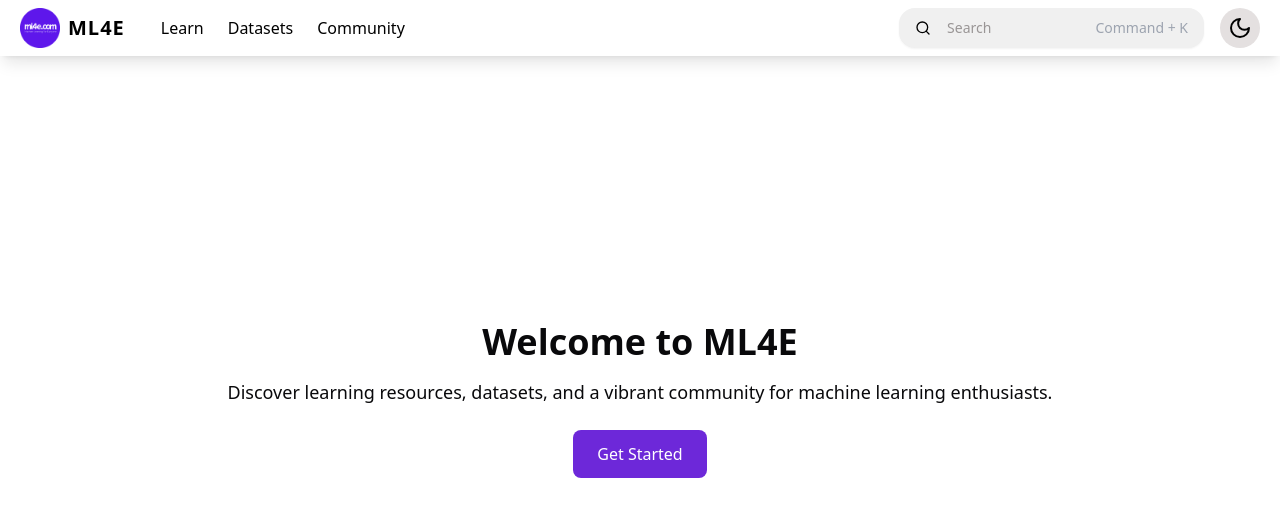
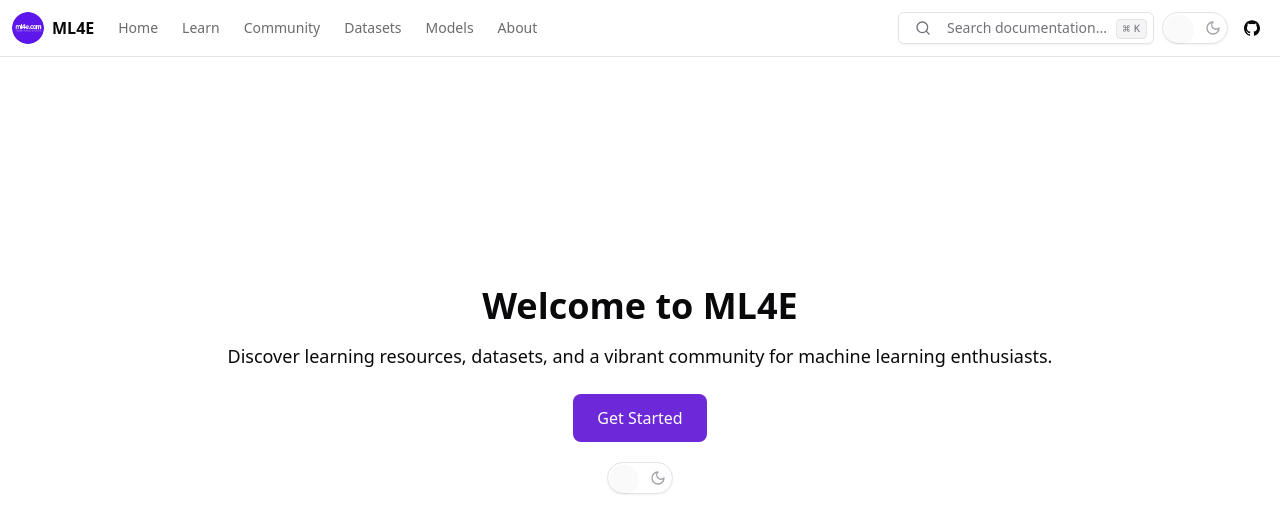
Before and after one commit to aayank13/ml4e, a Next.js app: page / in a window 1280 px wide. Shown: the top 532 px of the page. Built offline with nearby package versions, Linux system fonts and the light colour scheme.

Commit message:
Improved code quality, fixed file/folder structure, fixed theme changing feature, navbar update

```diff
--- a/app/about/layout.tsx
+++ b/app/(root)/about/layout.tsx
@@ -1,13 +1,13 @@
 import React from 'react';
 import { Metadata } from 'next';
+
 export const metadata: Metadata = {
-    title: "Learn - ML4E",
+    title: "About - ML4E",
     description: "ML4E - Machine Learning for Everyone is a collection of resources to help you learn machine learning.",
 };
 
 export default function Layout({ children }: { children: React.ReactNode }) {
     return (
-
         <main>
           {children}
         </main>
--- a/app/(root)/page.tsx
+++ b/app/(root)/page.tsx
@@ -1,36 +1,8 @@
-"use client";
-import React, { useState, useEffect } from "react";
+import React from "react";
 import Link from "next/link";
+import ThemeToggleButton from "@/components/custom/ThemeToggleButton";
 
 export default function Home() {
-  const [darkMode, setDarkMode] = useState<boolean>(false);
-  const loadDarkMode = () => {
-    setDarkMode((prevMode) => {
-      const newMode = !prevMode;
-      localStorage.getItem("darkMode");
-      return newMode;
-    });
-  };
-
-  useEffect(() => {
-    const savedTheme = localStorage.getItem("darkMode");
-    if (savedTheme !== null) {
-      setDarkMode(JSON.parse(savedTheme));
-    }
-    window.addEventListener("darkModeChanged", loadDarkMode);
-    return () => {
-      window.removeEventListener("darkModeChanged", loadDarkMode);
-    };
-  }, []);
-
-  useEffect(() => {
-    if (darkMode) {
-      document.body.classList.add("dark");
-    } else {
-      document.body.classList.remove("dark");
-    }
-  }, [darkMode]);
-
   return (
     <main>
       <section className="flex flex-col justify-center items-center min-h-screen text-center">
@@ -46,6 +18,9 @@ export default function Home() {
         >
           Get Started
         </Link>
+        <div className="p-5">
+          <ThemeToggleButton />
+        </div>
       </section>
     </main>
   );
--- a/app/globals.css
+++ b/app/globals.css
@@ -1,8 +1,10 @@
 @tailwind base;
 @tailwind components;
 @tailwind utilities;
+
 @layer base {
   :root {
+    /* Shared Colors */
     --background: 0 0% 100%;
     --foreground: 240 10% 3.9%;
     --card: 0 0% 100%;
@@ -22,12 +24,16 @@
     --border: 240 5.9% 90%;
     --input: 240 5.9% 90%;
     --ring: 240 10% 3.9%;
+    --radius: 0.5rem;
+
+    /* Chart Colors */
     --chart-1: 12 76% 61%;
     --chart-2: 173 58% 39%;
     --chart-3: 197 37% 24%;
     --chart-4: 43 74% 66%;
     --chart-5: 27 87% 67%;
-    --radius: 0.5rem;
+
+    /* Sidebar Colors */
     --sidebar-background: 0 0% 98%;
     --sidebar-foreground: 240 5.3% 26.1%;
     --sidebar-primary: 240 5.9% 10%;
@@ -35,7 +41,10 @@
     --sidebar-accent: 240 4.8% 95.9%;
     --sidebar-accent-foreground: 240 5.9% 10%;
     --sidebar-border: 220 13% 91%;
-    --sidebar-ring: 217.2 91.2% 59.8%}
+    --sidebar-ring: 217.2 91.2% 59.8%;
+  }
+
+  /* Dark Mode Colors */
   .dark {
     --background: 240 10% 3.9%;
     --foreground: 0 0% 98%;
@@ -56,11 +65,15 @@
     --border: 240 3.7% 15.9%;
     --input: 240 3.7% 15.9%;
     --ring: 240 4.9% 83.9%;
+
+    /* Dark Mode Chart Colors */
     --chart-1: 220 70% 50%;
     --chart-2: 160 60% 45%;
     --chart-3: 30 80% 55%;
     --chart-4: 280 65% 60%;
     --chart-5: 340 75% 55%;
+
+    /* Dark Mode Sidebar */
     --sidebar-background: 240 5.9% 10%;
     --sidebar-foreground: 240 4.8% 95.9%;
     --sidebar-primary: 224.3 76.3% 48%;
@@ -68,121 +81,16 @@
     --sidebar-accent: 240 3.7% 15.9%;
     --sidebar-accent-foreground: 240 4.8% 95.9%;
     --sidebar-border: 240 3.7% 15.9%;
-    --sidebar-ring: 217.2 91.2% 59.8%}
-}
-@layer base {
+  }
+
+  /* Apply Border */
   * {
     @apply border-border;
   }
+
+  /* Apply Background and Text Colors */
   body {
     @apply bg-background text-foreground;
+    transition: background-color 0.1s ease, color 0.2s ease;
   }
 }
-
-.grid-background {
-  background-image:
-    linear-gradient(90deg, rgba(255, 255, 255, 0.1) 1px, transparent 1px),
-    linear-gradient(180deg, rgba(255, 255, 255, 0.1) 1px, transparent 1px);
-  background-size: 40px 40px;
-  position: absolute;
-  width: 100%;
-  height: 100%;
-  z-index: 0;
-  pointer-events: none;
-}
-
-.dark .grid-background {
-  background-image:
-    linear-gradient(90deg, rgba(255, 255, 255, 0.05) 1px, transparent 1px),
-    linear-gradient(180deg, rgba(255, 255, 255, 0.05) 1px, transparent 1px);
-}
-
-.light .grid-background {
-  background-image:
-    linear-gradient(90deg, rgba(0, 0, 0, 0.05) 1px, transparent 1px),
-    linear-gradient(180deg, rgba(0, 0, 0, 0.05) 1px, transparent 1px);
-}
-
-.flare-effect, .flare-effect-1 {
-  /* Existing flare-effect styling */
-}
-
-.dark .flare-effect, .dark .flare-effect-1 {
-  background: radial-gradient(circle, rgba(255, 255, 255, 0.5) 0%, rgba(128, 0, 128, 0.4) 100%);
-}
-
-.light .flare-effect, .light .flare-effect-1 {
-  background: radial-gradient(circle, rgba(0, 0, 0, 0.5) 0%, rgba(128, 128, 255, 0.4) 100%);
-}
-
-
-.grid-background::before {
-  content: '';
-  position: absolute;
-  top: 0;
-  right: 0;
-  width: 150px; /* Adjust the width for the area to blur */
-  height: 200px; /* Match the height to width for a quarter circle */
-  backdrop-filter: blur(5px); /* Add the blur effect */
-  -webkit-backdrop-filter: blur(10px); /* Safari support */
-  z-index: 1; /* Ensure it applies to the background only */
-  pointer-events: none; /* Prevent interaction */
-
-  /* Create the quarter circle effect */
-  border-top-left-radius: 200px; /* Set radius to create a quarter circle */
-}
-/* .flare-effect {
-  content: '';
-  position: absolute;
-  top: 0; /* Start from the top */
-  /* left: 0; Start from the left */
-  /* width: 150%; Extend beyond the container */
-  /* height: 150%; Extend beyond the container */
-  /* background: radial-gradient(circle at top left, rgba(255, 255, 255, 0.6), rgba(128, 0, 128, 0.4)); */
-  /* filter: blur(60px); Add blur for a softer effect */
-  /* z-index: 0; Place it behind other content */
-/* } */
-.flare-effect {
-  position: absolute;
-  top: 0;
-  left: 0;
-  width: 100px; /* Adjust width */
-  height: 1000px; /* Adjust height */
-  background: radial-gradient(circle, rgba(255, 255, 255, 0.5) 0%, rgba(128, 0, 128, 0.4) 100%);
-  filter: blur(60px); /* Adjust blur radius */
-  opacity: 0.5; /* Adjust opacity */
-  pointer-events: none; /* Prevent interaction */
-  z-index: 0; /* Set behind other elements */
-  rotate:125deg;
-  margin-left: 400px;
-  margin-top: -400px;
-}
-.flare-effect-1{
-  position: absolute;
-  top: 0;
-  left: 0;
-  width: 100px; /* Adjust width */
-  height: 800px; /* Adjust height */
-  background: radial-gradient(circle, rgba(255, 255, 255, 0.5) 0%, rgba(128, 0, 128, 0.4) 100%);
-  filter: blur(60px); /* Adjust blur radius */
-  opacity: 0.5; /* Adjust opacity */
-  pointer-events: none; /* Prevent interaction */
-  z-index: 0; /* Set behind other elements */
-  rotate:125deg;
-  margin-left: 50px;
-  margin-top: -400px;
-}
-.learn-button {
-  position: relative;
-  cursor: pointer;
-}
-
-.learn-button:hover .learn-text {
-  transform: translateX(100%); /* Move text to the right */
-  opacity: 0; /* Make text invisible */
-}
-
-.learn-button:hover .learn-emoji {
-  transform: translateX(0); /* Move emoji into place */
-  opacity: 1; /* Show emoji */
-}
--- a/app/layout.tsx
+++ b/app/layout.tsx
@@ -1,5 +1,6 @@
 import type { Metadata } from "next";
 import "./globals.css";
+import { ThemeProvider } from "@/context/ThemeContext";
 
 export const metadata: Metadata = {
   title: "ML4E - Machine Learning for Everyone",
@@ -13,9 +14,11 @@ export default function RootLayout({
 }>) {
   return (
     <html lang="en">
-      <body>
-        {children}
-      </body>
+        <body>
+            <ThemeProvider>
+                {children}
+            </ThemeProvider>
+        </body>
     </html>
-  );
+);
 }
--- a/components/custom/RootNavbar.tsx
+++ b/components/custom/RootNavbar.tsx
@@ -1,224 +1,188 @@
-"use client";
+'use client'
 
-import Link from "next/link";
-import { useState, useEffect, useRef, useCallback } from "react";
-import { Button } from "@/components/ui/button";
+import Link from "next/link"
+import { useState, useEffect, useCallback } from "react"
+import { Button } from "@/components/ui/button"
 import {
   Dialog,
-  DialogTrigger,
   DialogContent,
   DialogTitle,
-} from "@/components/ui/dialog";
-import Image from "next/image";
-import { Search, Moon, Sun, MoreVertical } from "lucide-react";
+  DialogTrigger,
+} from "@/components/ui/dialog"
+import {
+  Sheet,
+  SheetContent,
+  SheetHeader,
+  SheetTitle,
+  SheetTrigger,
+} from "@/components/ui/sheet"
+import { Input } from "@/components/ui/input"
+import Image from "next/image"
+import { Search, ChevronDown, EllipsisVertical } from "lucide-react"
+import ThemeToggleButton from "./ThemeToggleButton"
 
 interface NavbarProps {
-  darkMode: boolean;
-  toggleDarkMode: () => void;
-  isOpen: boolean;
-  setIsOpen: (open: boolean) => void;
+  isOpen: boolean
+  setIsOpen: (open: boolean) => void
 }
 
-function Navbar({ darkMode, toggleDarkMode, isOpen, setIsOpen }: NavbarProps) {
-  const [searchTerm, setSearchTerm] = useState<string>("");
-  const [dropdownOpen, setDropdownOpen] = useState<boolean>(false);
-  const searchInputRef = useRef<HTMLInputElement | null>(null);
+function Navbar({ isOpen, setIsOpen }: NavbarProps) {
+  const [searchTerm, setSearchTerm] = useState("")
 
   const handleKeyDown = useCallback(
     (event: KeyboardEvent) => {
+      if ((event.metaKey || event.ctrlKey) && event.key === "k") {
+        event.preventDefault()
+        setIsOpen(true)
+      }
       if (event.key === "Escape") {
-        setIsOpen(false);
-        setDropdownOpen(false);
+        setIsOpen(false)
       }
     },
-    [setIsOpen, setDropdownOpen]
-  );
+    [setIsOpen]
+  )
 
   useEffect(() => {
-    window.addEventListener("keydown", handleKeyDown);
-    return () => {
-      window.removeEventListener("keydown", handleKeyDown);
-    };
-  }, [handleKeyDown]);
+    window.addEventListener("keydown", handleKeyDown)
+    return () => window.removeEventListener("keydown", handleKeyDown)
+  }, [handleKeyDown])
 
-  useEffect(() => {
-    if (isOpen && searchInputRef.current) {
-      searchInputRef.current.focus();
-    }
-  }, [isOpen]);
-
-  const toggleDropdown = () => {
-    setDropdownOpen((prev) => !prev);
-  };
+  const navItems = [
+    { href: "/", label: "Home" },
+    { href: "/learn", label: "Learn" },
+    { href: "/community", label: "Community" },
+    { href: "/datasets", label: "Datasets" },
+    { href: "/models", label: "Models" },
+    { href: "/about", label: "About" },
+  ]
 
   return (
-    <nav
-      className={`p-2 fixed w-full flex justify-center items-center z-10 shadow-lg px-5 ${
-        darkMode ? "bg-[#020611] text-white" : "bg-white text-black"
-      }`}
-    >
-      <div className="container max-w-7xl justify-between items-center w-full">
-        <div className="flex items-center space-x-6">
-          <Link href="/" className="flex items-center space-x-2 md:pr-3">
+    <nav className="fixed top-0 z-50 w-full border-b bg-background/95 backdrop-blur supports-[backdrop-filter]:bg-background/60">
+      <div className="container flex justify-center items-center max-w-7xl mx-auto py-2 md:py-3 px-3">
+        <div className="flex">
+          <Link href="/" className="mr-6 flex items-center space-x-2">
             <Image
               src="/logo.png"
-              width={40}
-              height={40}
+              width={32}
+              height={32}
               alt="ML4E"
-              priority
-              quality={90}
+              className="rounded-full"
             />
-            <span className="text-xl font-bold tracking-wider">ML4E</span>
+            <span className="font-bold">ML4E</span>
           </Link>
-          <Link href="/learn" className="hidden md:block">
-            Learn
+          <nav className="hidden md:flex items-center space-x-6 text-sm font-medium">
+            {navItems.map((item) => (
+              <Link
+                key={item.href}
+                href={item.href}
+                className="transition-colors hover:text-foreground/80 text-foreground/60"
+              >
+                {item.label}
               </Link>
-          <Link href="/datasets" className="hidden md:block">
-            Datasets
-          </Link>
-          <Link href="/community" className="hidden md:block">
-            Community
-          </Link>
+            ))}
+          </nav>
         </div>
-      </div>
-      <div className="flex items-center justify-end space-x-4">
+
+
+        <div className="flex flex-1 items-center justify-between space-x-2 md:justify-end">
           <Dialog open={isOpen} onOpenChange={setIsOpen}>
           <DialogTrigger asChild>
   <Button
     variant="outline"
-              className={`hidden md:flex items-center w-full max-w-xs h-10 rounded-2xl ${
-                darkMode
-                  ? "bg-[#1f2937] hover:bg-[#425167]"
-                  : "bg-[#f0f0f0] hover:bg-[#e0e0e0]"
-              } border-none outline-none`}
+    className="inline-flex items-center whitespace-nowrap rounded-md font-medium transition-colors focus-visible:outline-none focus-visible:ring-1 focus-visible:ring-ring disabled:pointer-events-none disabled:opacity-50 border border-input hover:bg-accent hover:text-accent-foreground px-4 py-2 relative h-8 w-full justify-start text-sm text-muted-foreground md:w-40 lg:w-64"
     onClick={() => setIsOpen(true)}
   >
-              <Search className={darkMode ? "text-gray-400" : "text-black"} />
-              <span className="ml-2 text-[#999595]">Search</span>
-              <span className="ml-24 text-gray-400 text-sm">Command + K</span>
+    <Search className="mr-2 h-4 w-4" />
+    <span className="hidden lg:inline-flex">Search documentation...</span>
+    <span className="inline-flex lg:hidden">Search...</span>
+    <kbd className="pointer-events-none absolute right-1.5 top-1.5 hidden h-5 select-none items-center gap-1 rounded border bg-muted px-1.5 font-mono text-[10px] font-medium opacity-100 sm:flex">
+      <span className="text-xs">⌘</span>K
+    </kbd>
   </Button>
 </DialogTrigger>
-
-          <DialogContent
-            className={`[&>button]:hidden p-6 rounded-lg shadow-lg w-full max-w-2xl outline-none border-none mb-12 max-h-full ${
-              darkMode ? "bg-[#020611]" : "bg-white"
-            }`}
-            style={{ marginTop: "20px", position: "absolute", top: "60px" }}
-          >
-            <DialogTitle className="sr-only">Search</DialogTitle>
-            <div className="relative flex items-center w-full">
-              <button className="absolute left-3 text-gray-400">
-                <Search />
-              </button>
-              <input
-                type="text"
-                placeholder="Search..."
+            <DialogContent className="max-w-2xl">
+              <DialogTitle className="sr-only">Search</DialogTitle>{" "}
+              {/* Hidden title for accessibility */}
+              <div className="flex items-center border-b px-3">
+                <Search className="mr-2 h-4 w-4 shrink-0 opacity-50" />
+                <Input
+                  className="flex h-12 w-full rounded-md bg-transparent py-3 text-sm outline-none placeholder:text-muted-foreground disabled:cursor-not-allowed disabled:opacity-50"
+                  placeholder="Search documentation..."
                   value={searchTerm}
                   onChange={(e) => setSearchTerm(e.target.value)}
-                ref={searchInputRef}
-                className={`w-[95%] pl-10 pr-12 ml-2 border rounded-lg focus:outline-none focus:ring-0 bg-inherit text-lg ${
-                  darkMode
-                    ? "text-white bg-[#1f2937] border-gray-600"
-                    : "text-black bg-white border-gray-300"
-                }`}
-                style={{
-                  transition: "color 0.3s ease, background-color 0.3s ease",
-                }}
                 />
-              <button
-                className="w-[5%] p-2 text-gray-400 hover:text-gray-500"
-                onClick={() => setIsOpen(false)}
-              >
-                Esc
-              </button>
               </div>
             </DialogContent>
           </Dialog>
-        <button
-          onClick={() => setIsOpen(true)}
-          className={`md:hidden p-2 rounded-full ${
-            darkMode ? "text-white" : "text-black"
-          }`}
+
+          <div className="items-center space-x-2 hidden md:flex">
+            <ThemeToggleButton />
+            <Link
+              href="https://github.com/aayank13/ml4e"
+              target="_blank"
+              rel="noreferrer"
             >
-          <Search />
-        </button>
-        <button
-          className="md:hidden focus:outline-none"
-          onClick={toggleDropdown}
-        >
-          <MoreVertical className={darkMode ? "text-white" : "text-black"} />
-        </button>
-        {dropdownOpen && (
-          <div
-            className={`absolute right-1 top-12 w-48 rounded-lg shadow-lg z-20 p-2 ${
-              darkMode ? "bg-[#1f2937] text-white" : "bg-white text-black"
-            }`}
-          >
-            <Link
-              href="/"
-              onClick={() => setDropdownOpen(false)}
-              className="block w-full px-4 py-2 hover:bg-gray-200 rounded-lg"
-            >
-              Home
-            </Link>
-            <Link
-              href="/learn"
-              onClick={() => setDropdownOpen(true)}
-              className="block w-full px-4 py-2 hover:bg-gray-200 rounded-lg"
-            >
-              Learn
-            </Link>
-            <Link
-              href="/about"
-              onClick={() => setDropdownOpen(false)}
-              className="block w-full px-4 py-2 hover:bg-gray-200 rounded-lg"
-            >
-              About
+              <Button variant="ghost" size="icon" className="h-8 w-8">
+                <svg role="img" viewBox="0 0 24 24" fill="currentColor">
+                  <path d="M12 .297c-6.63 0-12 5.373-12 12 0 5.303 3.438 9.8 8.205 11.385.6.113.82-.258.82-.577 0-.285-.01-1.04-.015-2.04-3.338.724-4.042-1.61-4.042-1.61C4.422 18.07 3.633 17.7 3.633 17.7c-1.087-.744.084-.729.084-.729 1.205.084 1.838 1.236 1.838 1.236 1.07 1.835 2.809 1.305 3.495.998.108-.776.417-1.305.76-1.605-2.665-.3-5.466-1.332-5.466-5.93 0-1.31.465-2.38 1.235-3.22-.135-.303-.54-1.523.105-3.176 0 0 1.005-.322 3.3 1.23.96-.267 1.98-.399 3-.405 1.02.006 2.04.138 3 .405 2.28-1.552 3.285-1.23 3.285-1.23.645 1.653.24 2.873.12 3.176.765.84 1.23 1.91 1.23 3.22 0 4.61-2.805 5.625-5.475 5.92.42.36.81 1.096.81 2.22 0 1.606-.015 2.896-.015 3.286 0 .315.21.69.825.57C20.565 22.092 24 17.592 24 12.297c0-6.627-5.373-12-12-12"></path>
+                </svg>
+                <span className="sr-only">GitHub</span>
+              </Button>
             </Link>
           </div>
-        )}
-        <div className="flex items-center">
-          <button
-            onClick={toggleDarkMode}
-            className={`p-2 rounded-full ${
-              darkMode ? "bg-[#686868]" : "bg-[#e4e0e0]"
-            }`}
-            aria-label="Switch Theme"
+        </div>
+
+        {/* Mobile menu */}
+        <Sheet>
+          <SheetTrigger
+            asChild
+            className="pr-2 text-base hover:bg-transparent focus-visible:bg-transparent focus-visible:ring-0 focus-visible:ring-offset-0 md:hidden"
           >
-            {darkMode ? <Sun /> : <Moon />}
-          </button>
+            <Button variant="ghost" className="flex items-center">
+              <EllipsisVertical />
+            </Button>
+          </SheetTrigger>
+          <SheetContent side="bottom" className="w-full">
+            <SheetHeader>
+              <SheetTitle>Menu</SheetTitle>
+            </SheetHeader>
+            <div className="flex flex-col space-y-4 pt-4 pb-10">
+              {navItems.map((item) => (
+                <Link
+                  key={item.href}
+                  href={item.href}
+                  className="text-sm font-medium hover:text-foreground/80 text-foreground/60"
+                >
+                  {item.label}
+                </Link>
+              ))}
             </div>
+
+            <div className="flex justify-between items-center pb-5">
+            <Link
+              href="https://github.com/aayank13/ml4e"
+              target="_blank"
+              rel="noreferrer"
+            >
+              <Button variant="ghost" size="icon" className="h-8 w-8">
+                <svg role="img" viewBox="0 0 24 24" fill="currentColor">
+                  <path d="M12 .297c-6.63 0-12 5.373-12 12 0 5.303 3.438 9.8 8.205 11.385.6.113.82-.258.82-.577 0-.285-.01-1.04-.015-2.04-3.338.724-4.042-1.61-4.042-1.61C4.422 18.07 3.633 17.7 3.633 17.7c-1.087-.744.084-.729.084-.729 1.205.084 1.838 1.236 1.838 1.236 1.07 1.835 2.809 1.305 3.495.998.108-.776.417-1.305.76-1.605-2.665-.3-5.466-1.332-5.466-5.93 0-1.31.465-2.38 1.235-3.22-.135-.303-.54-1.523.105-3.176 0 0 1.005-.322 3.3 1.23.96-.267 1.98-.399 3-.405 1.02.006 2.04.138 3 .405 2.28-1.552 3.285-1.23 3.285-1.23.645 1.653.24 2.873.12 3.176.765.84 1.23 1.91 1.23 3.22 0 4.61-2.805 5.625-5.475 5.92.42.36.81 1.096.81 2.22 0 1.606-.015 2.896-.015 3.286 0 .315.21.69.825.57C20.565 22.092 24 17.592 24 12.297c0-6.627-5.373-12-12-12"></path>
+                </svg>
+                <span className="sr-only">GitHub</span>
+              </Button>
+            </Link>
+
+            <ThemeToggleButton />
+          </div>
+
+          </SheetContent>
+        </Sheet>
       </div>
     </nav>
   );
 }
 
 export default function RootNavbar() {
-  const [darkMode, setDarkMode] = useState<boolean>(false);
-  const [isOpen, setIsOpen] = useState<boolean>(false);
-
-  useEffect(() => {
-    const savedTheme = localStorage.getItem("darkMode");
-    if (savedTheme) {
-      setDarkMode(JSON.parse(savedTheme));
+  const [isOpen, setIsOpen] = useState(false)
+  return <Navbar isOpen={isOpen} setIsOpen={setIsOpen} />
 }
-  }, []);
-
-  const toggleDarkMode = () => {
-    setDarkMode((prevMode) => {
-      const newMode = !prevMode;
-      localStorage.setItem("darkMode", JSON.stringify(newMode));
-      return newMode;
-    });
-    window.dispatchEvent(new Event("darkModeChanged"));
-  };
-
-  return (
-    <Navbar
-      darkMode={darkMode}
-      toggleDarkMode={toggleDarkMode}
-      isOpen={isOpen}
-      setIsOpen={setIsOpen}
-    />
-  );
-}
--- /dev/null
+++ b/components/custom/ThemeToggleButton.tsx
@@ -0,0 +1,31 @@
+'use client'
+
+import * as React from 'react'
+import { useTheme } from '@/context/ThemeContext'
+import { Button } from '@/components/ui/button'
+import { Moon, Sun } from 'lucide-react'
+
+export default function Component() {
+  const { theme, toggleTheme } = useTheme()
+
+  return (
+    <Button
+      variant="outline"
+      size="icon"
+      onClick={toggleTheme}
+      className="relative h-8 w-[66px] rounded-full border-[0.5px] border-zinc-200 bg-white px-0.5 dark:bg-zinc-800 dark:border-zinc-800"
+      aria-label={`Switch to ${theme === 'light' ? 'dark' : 'light'} mode`}
+    >
+      <div className="flex w-full items-center justify-between gap-2 px-1">
+        <Sun className="h-3.5 w-3.5 text-zinc-600 dark:text-zinc-400" />
+        <Moon className="h-3.5 w-3.5 text-zinc-400 dark:text-zinc-500" />
+      </div>
+      <div
+        className={`absolute left-0.5 top-0.5 h-7 w-7 rounded-full bg-zinc-50 shadow-sm transition-transform duration-200 ease-in-out dark:bg-zinc-700 ${
+          theme === 'dark' ? 'translate-x-[30px]' : 'translate-x-0'
+        }`}
+      />
+      <span className="sr-only">Toggle theme</span>
+    </Button>
+  )
+}
--- /dev/null
+++ b/context/ThemeContext.tsx
@@ -0,0 +1,43 @@
+"use client";
+
+import React, { createContext, useContext, useState, useEffect, ReactNode } from 'react';
+
+type Theme = 'light' | 'dark';
+
+interface ThemeContextType {
+    theme: Theme;
+    toggleTheme: () => void;
+}
+
+const ThemeContext = createContext<ThemeContextType | undefined>(undefined);
+
+export const ThemeProvider: React.FC<{ children: ReactNode }> = ({ children }) => {
+    const [theme, setTheme] = useState<Theme>('light');
+
+    useEffect(() => {
+        const savedTheme = (localStorage.getItem('theme') as Theme) || 'light';
+        setTheme(savedTheme);
+        document.body.className = savedTheme;
+    }, []);
+
+    const toggleTheme = () => {
+        const newTheme: Theme = theme === 'light' ? 'dark' : 'light';
+        setTheme(newTheme);
+        document.body.className = newTheme;
+        localStorage.setItem('theme', newTheme);
+    };
+
+    return (
+        <ThemeContext.Provider value={{ theme, toggleTheme }}>
+            {children}
+        </ThemeContext.Provider>
+    );
+};
+
+export const useTheme = (): ThemeContextType => {
+    const context = useContext(ThemeContext);
+    if (!context) {
+        throw new Error('useTheme must be used within a ThemeProvider');
+    }
+    return context;
+};
```
Also changed, not shown: app/(root)/about/page.tsx (renamed from app/about/page.tsx). Lines whose indentation alone changed are shown as unchanged.
